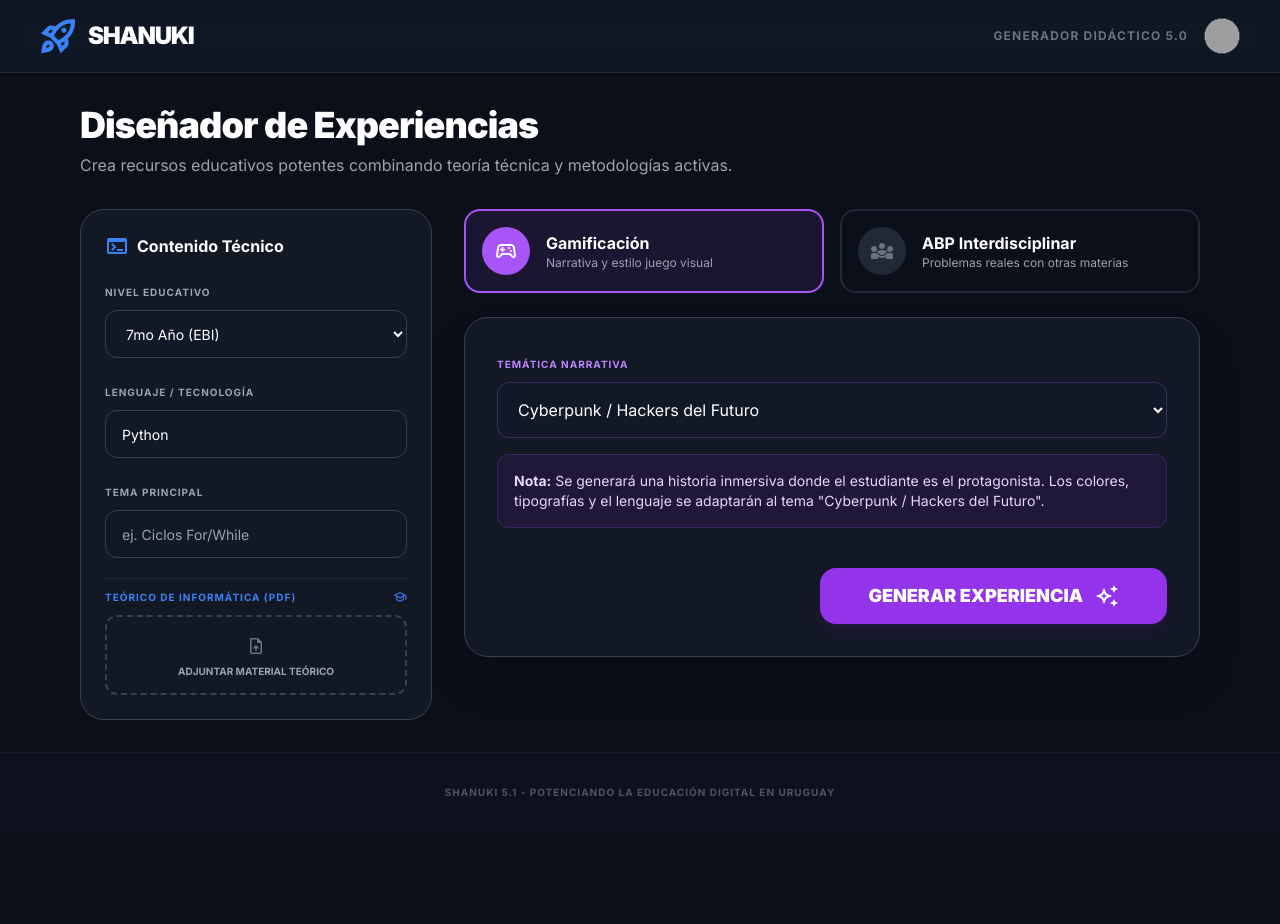
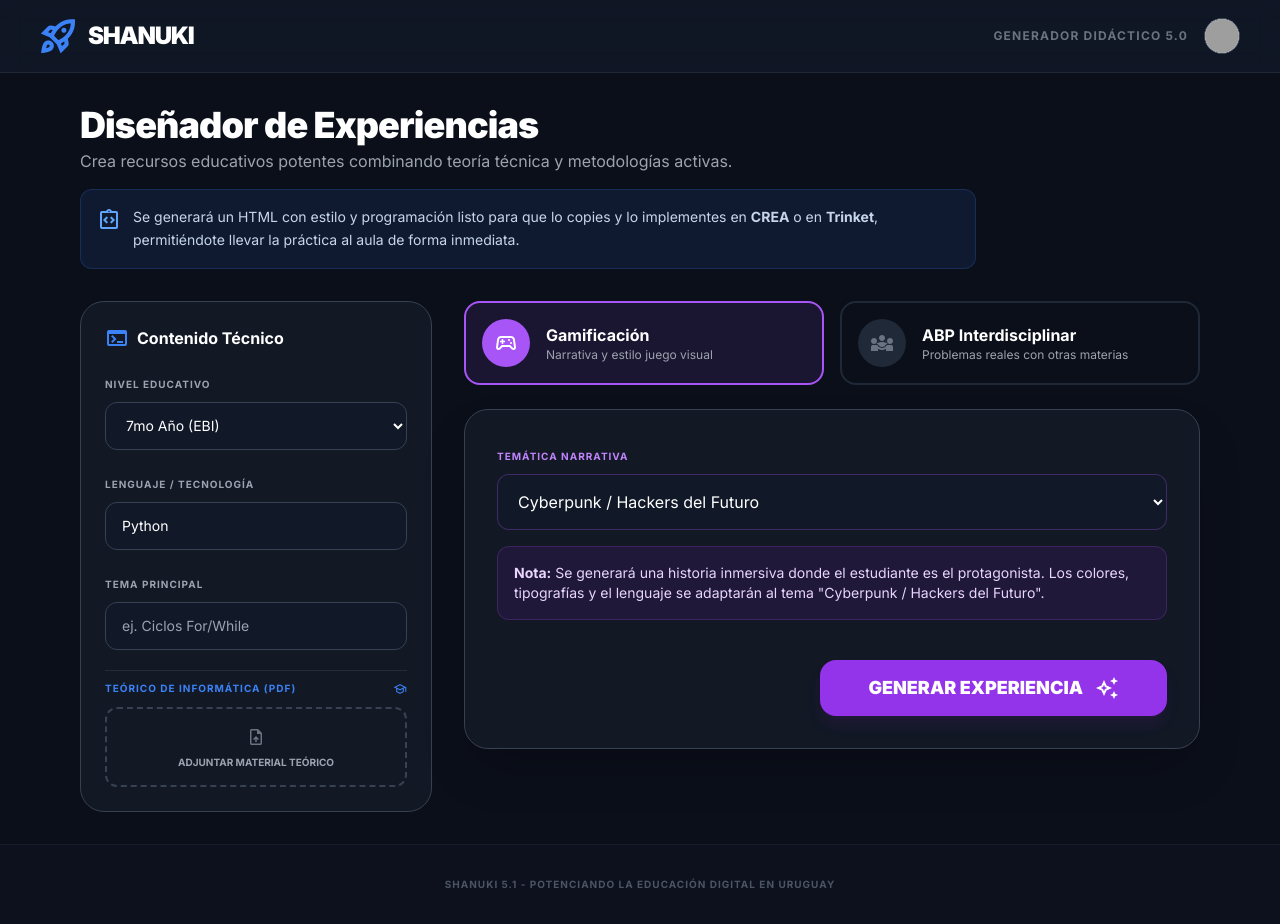
Before and after one commit to shana2222/SHANUKI, a React (Vite) app: page / in a window 1280 px wide. Before the commit the page ends 832 px from the top, so only its background shows below. Built offline with nearby package versions, Linux system fonts and the light colour scheme; grey boxes are pictures that could not be loaded.

Commit message:
feat: Add mandatory footer and integrate CREA/Trinket explanation
Includes a required footer with attribution and license information. Additionally, it adds a new explanatory section to the UI regarding the generation of HTML for CREA or Trinket platforms.

```diff
--- a/App.tsx
+++ b/App.tsx
@@ -165,9 +165,17 @@ const App: React.FC = () => {
       <main className="flex-1 px-4 py-8 md:px-10 lg:px-20 max-w-7xl mx-auto w-full">
         {step === 1 ? (
           <div className="space-y-8 animate-in">
-            <div className="space-y-2">
-              <h1 className="text-4xl font-black text-white tracking-tight">Diseñador de Experiencias</h1>
-              <p className="text-gray-400">Crea recursos educativos potentes combinando teoría técnica y metodologías activas.</p>
+            <div className="space-y-4">
+              <div>
+                <h1 className="text-4xl font-black text-white tracking-tight">Diseñador de Experiencias</h1>
+                <p className="text-gray-400 mt-1">Crea recursos educativos potentes combinando teoría técnica y metodologías activas.</p>
+              </div>
+              <div className="bg-blue-500/10 border border-blue-500/20 rounded-xl p-4 flex gap-3 items-start max-w-4xl">
+                <span className="material-symbols-outlined text-blue-400 mt-0.5">integration_instructions</span>
+                <p className="text-sm text-blue-100/90 leading-relaxed">
+                  Se generará un HTML con estilo y programación listo para que lo copies y lo implementes en <strong>CREA</strong> o en <strong>Trinket</strong>, permitiéndote llevar la práctica al aula de forma inmediata.
+                </p>
+              </div>
             </div>
 
             <div className="grid grid-cols-1 lg:grid-cols-12 gap-8">
--- a/constants.ts
+++ b/constants.ts
@@ -24,6 +24,7 @@ ESPECIFICACIONES TÉCNICAS (HTML5):
 - UI: Estética profesional, responsiva.
 - Editor de código: Manejo de TAB (4 espacios), consola de salida, y validación con casos de prueba.
 - Generador de PDF: Debe capturar el proceso del estudiante (nombre, nivel, puntaje quiz, código final y resultado de validación).
+- Footer: TODAS las páginas deben incluir un pie de página (footer) visible, centrado y estilizado con el siguiente texto exacto: "Recurso generado por la app SHANUKI creado por el equipo académico de ciencias de la computación - CEIBAL - DPD y Licencia: Creative Commons CC BY-SA 4.0".
 
 IMPORTANTE:
 1. Entrega ÚNICAMENTE el código HTML completo y funcional.
@@ -92,5 +93,6 @@ El docente solicita el siguiente cambio/ajuste:
 INSTRUCCIONES:
 1. Modifica el código HTML existente para satisfacer la solicitud del docente.
 2. Mantén la estructura funcional (Pyodide, PDF, etc.).
-3. Devuelve el HTML completo corregido.
-4. Incluye nuevamente el bloque <SHANUKI_DATA> al final.`;
+3. Asegúrate de que el footer incluya el texto obligatorio: "Recurso generado por la app SHANUKI creado por el equipo académico de ciencias de la computación - CEIBAL - DPD y Licencia: Creative Commons CC BY-SA 4.0".
+4. Devuelve el HTML completo corregido.
+5. Incluye nuevamente el bloque <SHANUKI_DATA> al final.`;
```
